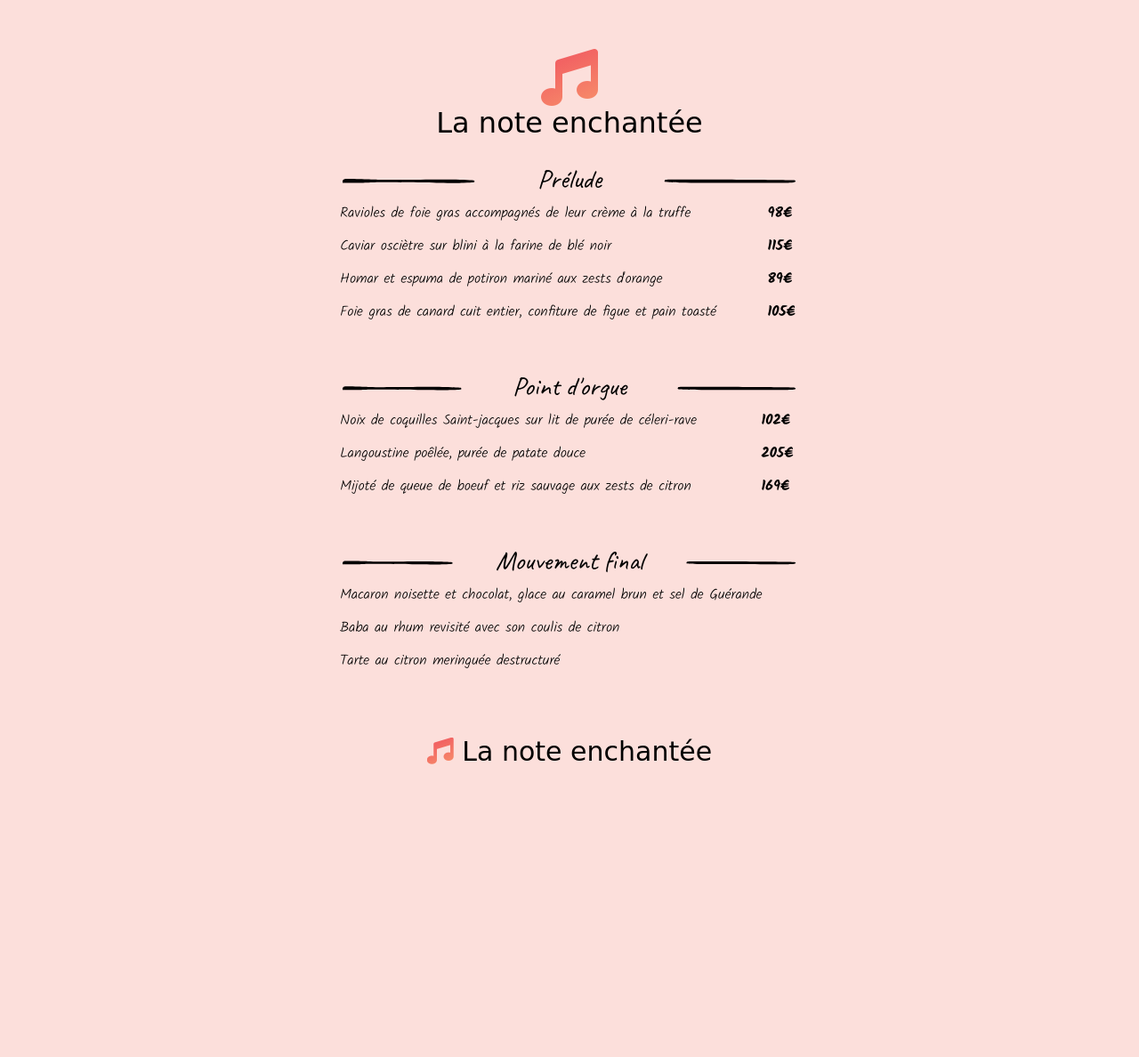
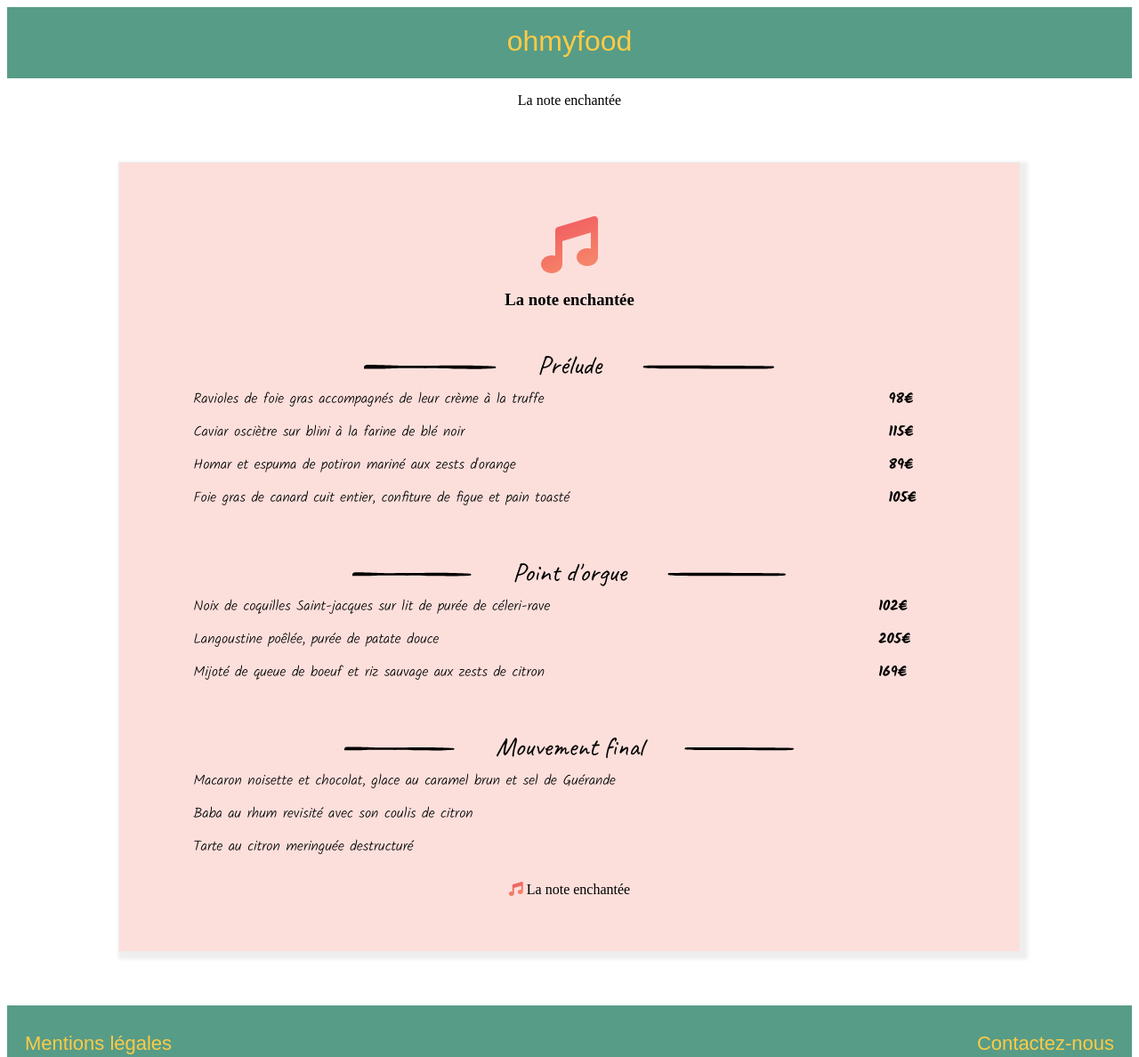
Before and after one commit to andry305/projet3, a plain HTML site: page menu_la_note_enchantee.html in a window 1280 px wide. Shown: the top 1188 px of the page at 89% size. Before the commit the page ends 917 px from the top, so only its background shows below. Drawn offline with Linux system fonts and the light colour scheme; a web font is replaced by a local one.

Commit message:
upd 31aug

```diff
--- /dev/null
+++ b/mentions_legales.scss
@@ -0,0 +1,50 @@
+$color-1er : #579c87;
+$color-2e  : #fdcb46;
+
+@mixin couleurs_vert_jaune{
+    background-color: $color-1er;
+    color: $color-2e ;
+}
+
+/*********** header ***********/
+
+header{
+    @include couleurs_vert_jaune;
+    height : 80px;
+}
+
+header h1{
+    font-family: 'Montserrat', sans-serif;
+    text-align: center;
+    padding-top: 20px;
+    margin-top: 0px;
+}
+
+/********** section ***********/
+
+section{
+    margin: 80px 60px;
+    text-align: justify;
+}
+
+h2{
+    text-align: center;
+}
+
+/********** footer ************/
+
+footer{
+    @include couleurs_vert_jaune;
+    height: 50px;
+    display: flex;
+    justify-content: space-between;
+    padding: 8px 20px;
+    font-family: 'Montserrat Extra-light', sans-serif;
+    font-weight: 200;
+    font-size: 22px;
+}
+
+footer a{
+    color:  $color-2e ;
+    text-decoration: none;
+}
--- a/menu_la_note_enchantee.html
+++ b/menu_la_note_enchantee.html
@@ -9,12 +9,19 @@
     <title>menu la note enchantee</title>
 </head>
 <body>
+
     <header>
-    <i class="fas fa-music fa-4x"></i>
-    <h1>La note enchantée</h1>
+
+        <h1>ohmyfood</h1>
+
     </header>
 
+        <p>La note enchantée</p>
+
     <section>
+
+    <i class="fas fa-music fa-4x"></i>
+    <h3>La note enchantée</h1>
 
     <div class="sous_titre">
         <img src="components/trait_menu1_gauche.svg" alt="trait" width="150px" height="15px">
@@ -68,8 +75,6 @@
         <img src="components/trait_menu1_droit.svg" alt="trait" width="125px" height="15px">
     </div>
 
-
-
     <table>
         <tr>
             <td>Macaron noisette et chocolat, glace au caramel brun et sel de Guérande</td>
@@ -81,11 +86,16 @@
             <td>Tarte au citron meringuée destructuré</td>
         </tr>
     </table>
+
+        <i class="fas fa-music fa-1x"></i>
+        <a>La note enchantée</a>
+
     </section>
 
     <footer>
-        <i class="fas fa-music fa-1x"></i>
-        <a>La note enchantée</a>
+        <p><a href="mentions_legales.html">Mentions légales</a></p>
+        <p><a href="mailto:andry@ohmyfood.com">Contactez-nous</a></p>
     </footer>
+
 </body>
 </html>
--- /dev/null
+++ b/menu_la_note_enchantee.scss
@@ -0,0 +1,132 @@
+$color-1er : #579c87;
+$color-2e  : #fdcb46;
+
+@mixin couleurs_vert_jaune{
+    background-color: $color-1er;
+    color: $color-2e ;
+}
+
+@mixin bordure_menu{
+    box-shadow: 4px 4px 4px 4px #eeeeee;
+    border: 1px solid #eeeeee;
+}
+
+html{
+    background-color: white;
+    text-align: center;
+    }
+
+section{
+    background-color:#fcdfdb ;
+    text-align: center;
+    margin: 60px auto;
+    padding: 60px 0px;
+    width: 80%;
+    height: auto;
+    @include bordure_menu;
+
+
+    }
+
+/********** header ********/
+
+header{
+    @include couleurs_vert_jaune;
+    height : 80px;
+}
+
+header h1{
+    font-family: 'Montserrat', sans-serif;
+    text-align: center;
+    padding-top: 20px;
+    margin-top: 0px;
+}
+
+/************* section **********/
+
+h1{
+    font-family: 'Devonshire', cursive;
+    font-weight: 400;
+    margin-top: 0px;
+    margin-bottom: 0px;
+    }
+
+.fa-music{
+    background-image: linear-gradient(155deg, #f05360, #f78f6a);
+    -webkit-background-clip: text;
+    background-clip: text;
+    -webkit-text-fill-color: transparent;
+    text-fill-color: transparent;
+    }
+
+.sous_titre{
+    display: flex;
+    justify-content: center;
+    align-items: baseline;
+    margin-left: auto;
+    margin-right: auto;
+    }
+
+h2{
+    font-family: 'Caveat', cursive, sans-serif;
+    font-weight: 300;
+    font-size: 30px;
+    margin-bottom: 0px;
+    padding: 0 45px;
+    position: relative;
+    display: inline;
+    }
+
+h2:after {
+    content: '';
+    display: block;
+    position: absolute;
+    bottom: 2px;
+    width: 0%;
+    left: 0px;
+    height: 4px;
+    transition: 0.60s cubic-bezier(0.72,-0.01, 0.19, 0.92);
+    background: linear-gradient(155deg, #f05360, #f78f6a);
+    }
+
+h2:hover:after {
+    width: 100%;
+    }
+
+table{
+    width: 85%;
+    margin: 0px auto 20px;
+    }
+
+td{
+    text-align: left ;
+    padding: 5px;
+    font-family: 'Kalam', cursive;
+    font-size: 16px;
+    font-weight: 300;
+    }
+
+aside{ /***** ancien footer a modifier ******/
+    font-family: 'Devonshire', cursive;
+    font-weight: 400;
+    font-size: 30px;
+    margin-top: 65px;
+    }
+
+/************ footer ***********/
+
+footer{
+    @include couleurs_vert_jaune;
+    height: 50px;
+    display: flex;
+    justify-content: space-between;
+    padding: 8px 20px;
+    font-family: 'Montserrat Extra-light', sans-serif;
+    font-weight: 200;
+    font-size: 22px;
+}
+
+footer a{
+    color:  $color-2e ;
+    text-decoration: none;
+}
--- a/style.scss
+++ b/style.scss
@@ -68,8 +68,11 @@ nav{
     justify-content: center;
 }
 
+/********** aside ************/
+
 aside p{
     margin: 50px;
+    font-size: 25px;
 }
 
 aside a{
@@ -82,21 +85,20 @@ aside a{
     text-decoration: none;
 }
 
-@keyframes jumpdot {
+@keyframes animation-points {
     0% {
-      transform: translateY(0.3em);
+      transform: translateY(0);
     }
     100% {
-      transform: translateY(-0.3em);
+      transform: translateY(-0.4em);
     }
   }
 
 .anim-point1{
     @include point_jaune;
-    transition-timing-function: ease;
     transition-timing-function: ease-in-out;
-    animation-name: jumpdot;
-    animation-duration: 550ms;
+    animation-name: animation-points;
+    animation-duration: 500ms;
     animation-iteration-count: infinite;
     animation-direction: alternate;
     display: inline-block;
@@ -111,7 +113,6 @@ aside a{
     @extend .anim-point1;
     animation-delay: 400ms;
 }
-
 
 /************ footer ***********/
 
@@ -149,10 +150,18 @@ footer a{
 
 .menu_la_note_enchantee p{
     font-family: 'Satisfy', cursive;
+    text-decoration: none;
 }
 
 .menu_la_note_enchantee h2{
     font-family: 'Rubik', sans-serif;
+}
+
+.menu_la_note_enchantee a{
+    text-decoration: none;
+    &:visited{
+        color: initial;
+    }
 }
 
 .contenu{
```
Also changed, not shown: index.html (+4 -3 lines), mentions_legales.html (added, +91 -0 lines), mentions_legales.css (added), menu_la_note_enchantee.css, style.css, 3 other files.
